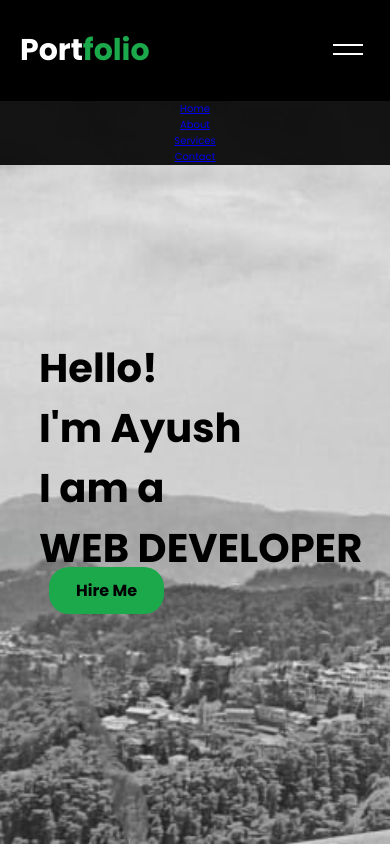
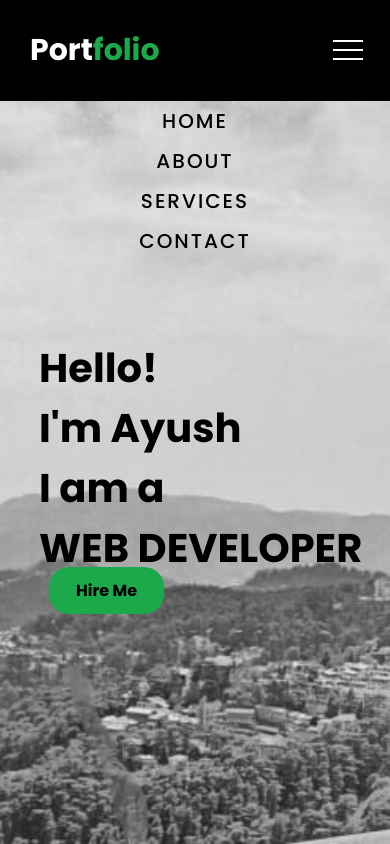
Before and after one commit to ANONYMOUS1601/Ayush, a plain HTML site: page index.html in a window 390 px wide. Both pictures are taken after a click on the element 348 px from the left and 49 px from the top of the page. Shown: the top 844 px of the page. Drawn offline with Linux system fonts and the light colour scheme.

Commit message:
file modified

```diff
--- a/css/style.css
+++ b/css/style.css
@@ -66,7 +66,7 @@ body {
   }
 
   header .navigation .logo{
-    margin-left: 20px;
+    margin-left: 30px;
   }
 
   header .navigation .logo h1{
@@ -85,19 +85,20 @@ body {
     color: white;
   }
 
-  header .navigation .humbarger {
+  header .navigation .hamburger {
     margin-right: 20px;
     display: none;
    }
 
-  header .navigation .humbarger .bar{
+  header .navigation .hamburger .bar{
+
     width: 30px;
     height: 2px;
     margin: 7px;
     background: white;
    }
 
-  header .navigation .menu-list li a {
+  header .navigation .menu-list a   {
     color: white;
     font-size: 1.25rem;
     letter-spacing: 2px;
@@ -105,6 +106,10 @@ body {
     cursor: pointer;
     transition: color 1s ease, border 1s ease;
     text-decoration: none;
+
+  }
+  header .navigation .menu-list a:hover  {
+    color: #1ba94c
 
   }
 
@@ -128,30 +133,36 @@ body {
       position: absolute;
       top: 12vh;
       min-width: 100%;
-      background: rgba(7, 7, 7, 0.938);
+      /* background: rgba(7, 7, 7, 0.938); */
+      background-color: transparent
+      ;
       text-align: center;
       display: none;
     }
 
     header .navigation .menu-list li {
+      color: #000000;
+      font-weight: 500;
+      font-size: 2rem;
+
+      padding:5px;
       display: block;
     }
 
     header .navigation .menu-list li a {
       display: block;
       padding: 20px;
-      transition: color 1s ease, padding 1s ease, background-color 1s ease;
+      transition: color 1s ease, padding 1s ease;
 
     }
 
-    header .navigation .menu-list li a:hover{
-      color: #b1d4e0;
-      padding-left: 30px;
+    header .navigation .menu-list li:hover{
+      color: #1ba94c;
       background: rgba(177, 212, 224, 0.2);
     }
 
 
-    header .navigation .humbarger{
+    header .navigation .hamburger{
       display: block;
     }
 
@@ -194,7 +205,7 @@ body {
 
 .showcase-area {
     height: 100vh;
-    background-image: url('../img/bg1.jpeg');
+    /* background-image: url('bg=='); */
     background-size: cover;
     background-position: center;
     background-repeat: no-repeat;
--- a/index.html
+++ b/index.html
@@ -25,15 +25,15 @@
 
 
             <ul class="menu-list">
-                <a href="#home"><li>Home</li></a>
+                <a href="#home" ><li>Home</li></a>
                 <a href="#work"><li>About</li></a>
                 <a href="#Service"><li>Services</li></a>
-                <!-- <li><a href="#project">Skill</a></li> -->
                 <a href="#ContactUs"><li>Contact</li></a>
             </ul>
 
-            <div class="humbarger">
+            <div class="hamburger">
                 <div class="bar"></div>
+                <div class="bar2 bar"></div>
                 <div class="bar2 bar"></div>
                </div>
         </nav>
@@ -90,7 +90,7 @@
                 <i class=" fas fa-user"></i>
                 <h5>Web Development</h5>
                 <div class="para">
-                    <p>Lorem ipsum dolor sit amet consectetur adipisicing elit. Ratione iste deserunt cum magni
+                    <p>Lorem dolor sit amet consectetur adipisicing elit. Ratione iste deserunt cum magni
                         recusandae laboriosam.</p>
                     <a href="#" class="btn">Read More</a>
                 </div>
@@ -147,7 +147,7 @@
        document.addEventListener('DOMContentLoaded', function () {
 
 // Hamburger Toggle
-var hamburger = document.querySelector('.humbarger');
+var hamburger = document.querySelector('.hamburger');
 var menuList = document.querySelector('.menu-list');
 
 if (hamburger) {
```
